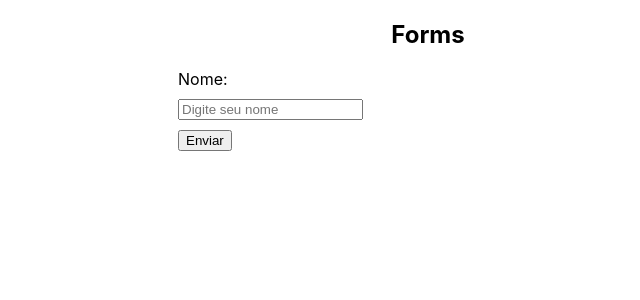
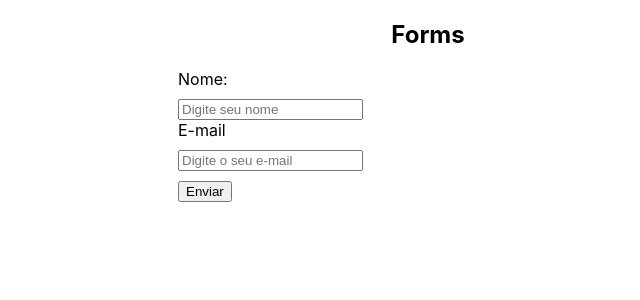
Before and after one commit to enivaldoqueiroz/react-from-basic-to-advanced, a React (Create React App) app in the folder 5_FORM_EM_REACT/form/: page / in a window 1280 px wide. Shown: the top 300 px of the page, without its empty margins (212-852 px from the left). Built offline with nearby package versions, Linux system fonts and the light colour scheme.

Commit message:
61. Label envolvendo input

```diff
--- a/5_FORM_EM_REACT/form/src/components/Myform.js
+++ b/5_FORM_EM_REACT/form/src/components/Myform.js
@@ -6,11 +6,17 @@
     <div>
       {/* 60. Criando formulários */}
       <form>
+        {/* 1 - Criação de form */}
         <div>
           <label htmlFor="name">Nome:</label>
           <input type="text" name="name" placeholder="Digite seu nome" />
+        </div>
+        {/* 2 - Label envolvendo input */}
+        <label>
+          <span>E-mail</span>
+          <input type="email" name="email" placeholder="Digite o seu e-mail"/>
+        </label>
           <input type="submit" value='Enviar'/>
-        </div>
       </form>
     </div>
   );
```
